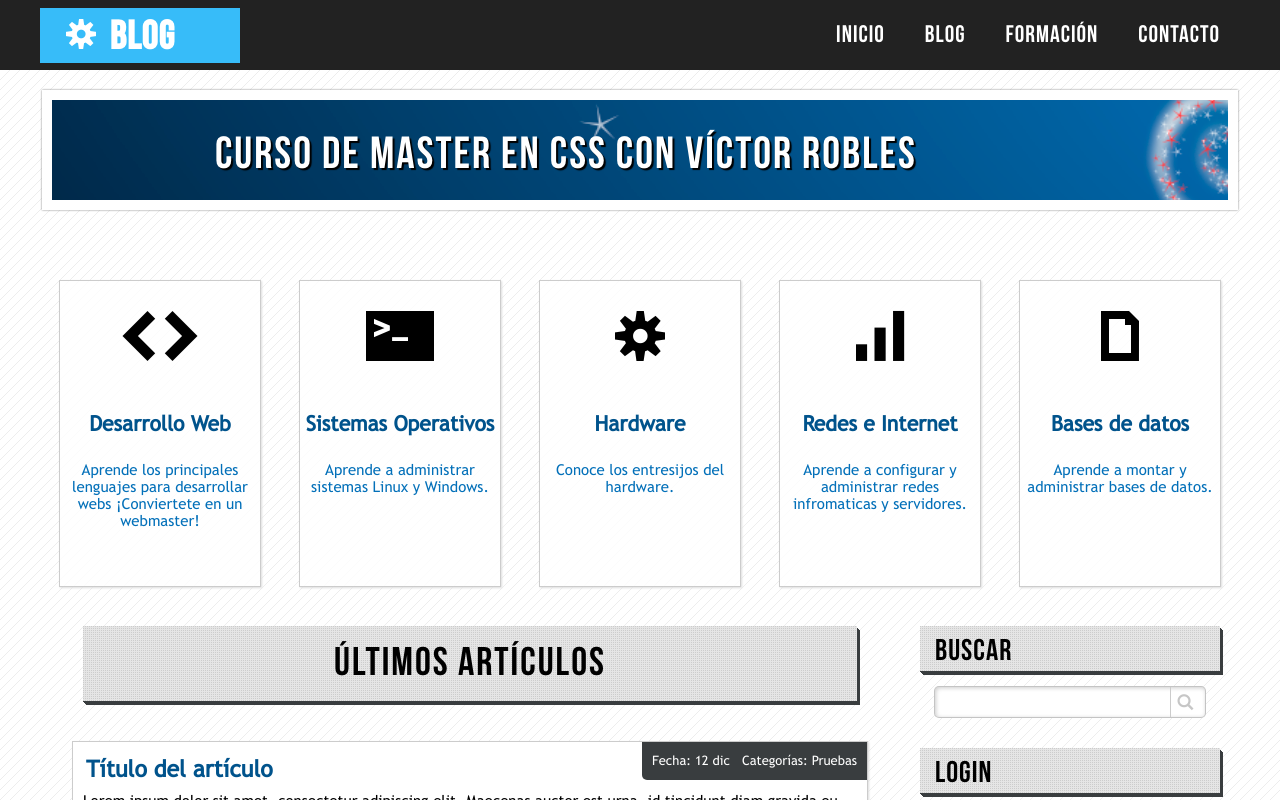
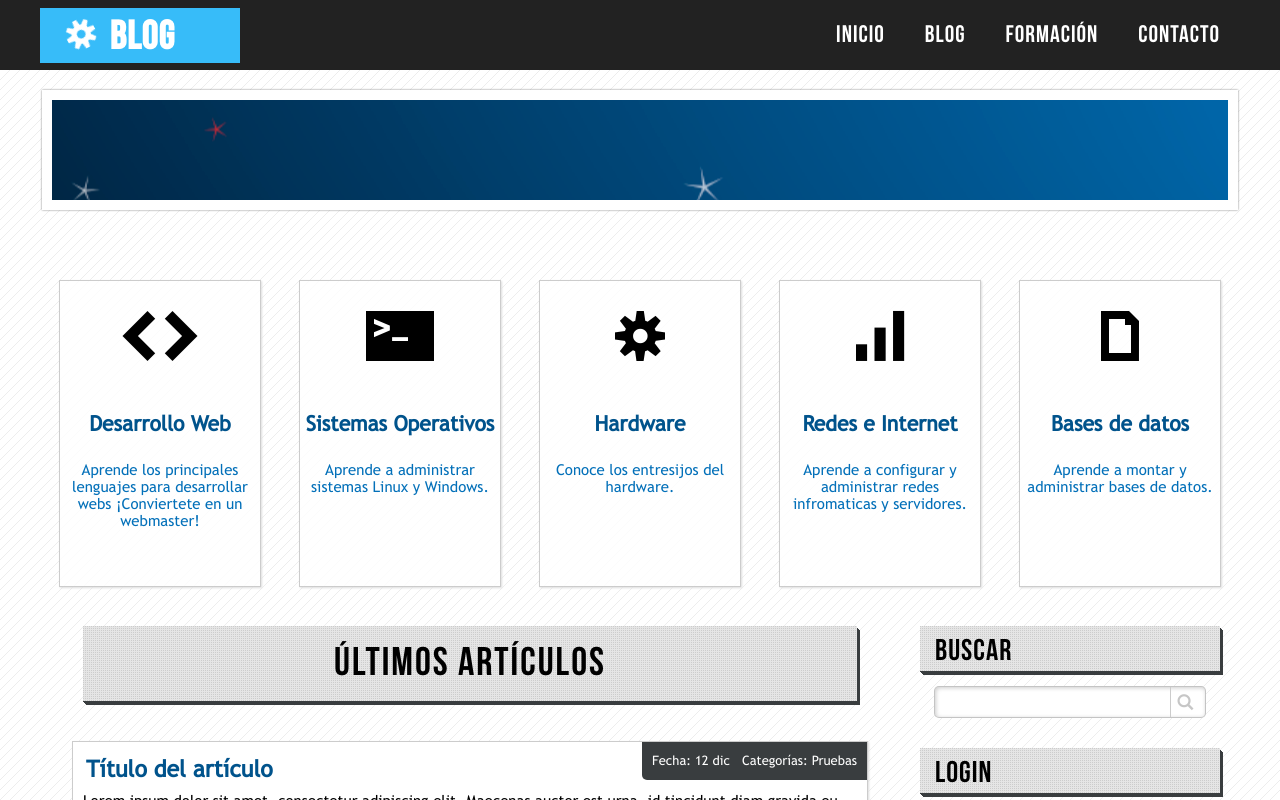
Before and after one commit to Melanialassia/Master-CSS-Responsive, a React (Vite) app: page / in a window 1280 px wide. Shown: the top 800 px of the page. Built offline with nearby package versions, Linux system fonts and the light colour scheme.

Commit message:
animacion en footer y banner

```diff
--- a/src/App.module.css
+++ b/src/App.module.css
@@ -63,6 +63,12 @@
   transition: all 300ms;
 }
 
+.logo:hover {
+  border-radius: 2px;
+  color: black;
+  background-color: #ccc;
+}
+
 .logo h3 {
   display: block;
   float: right;
@@ -72,12 +78,54 @@
   transition: all 300ms;
 }
 
+.logo:hover h3 {
+  animation: fromRight 300ms linear;
+}
+
+@keyframes fromRight {
+  from {
+    transform: translateX(200%);
+  }
+  to {
+    transform: translateX(0%);
+  }
+}
+
 .logo .gear {
   display: block;
   float: left;
   font-size: 30px;
   margin-top: 8px;
   margin-left: 26px;
+  animation-name: rotate-gear;
+  animation-duration: 2s;
+  animation-iteration-count: infinite;
+  animation-timing-function: linear; /*siempre tiene la misma velocidad*/
+}
+
+.logo:hover .gear {
+  animation: fromBellow 500ms linear;
+}
+
+@keyframes fromBellow {
+  0% {
+    transform: translateY(0%);
+  }
+  50% {
+    transform: translateY(200%);
+  }
+  100% {
+    transform: translateY(0%);
+  }
+}
+
+@keyframes rotate-gear {
+  from {
+    transform: rotateZ(0deg);
+  }
+  to {
+    transform: rotateZ(360deg);
+  }
 }
 
 .menu {
@@ -114,6 +162,17 @@
   background: url(assets/bakbaner.png);
   background-position: -250px -150px;
   margin: 20px auto;
+  animation: backBanner 10s linear;
+  overflow: hidden;
+}
+
+@keyframes backBanner {
+  0% {
+    background-position: 0px 0px;
+  }
+  100% {
+    background-position: -250px -150px;
+  }
 }
 
 .banner h1 {
@@ -126,6 +185,30 @@
   letter-spacing: 2px;
   margin: 27px auto;
   text-shadow: 2px 2px 1px black;
+  animation: showText 10s linear;
+}
+
+@keyframes showText {
+  0% {
+    transform: translateX(-600%) scale(5, 5);
+    opacity: 1;
+  }
+  50% {
+    transform: translateX(600%) scale(5, 5);
+    opacity: 1;
+  }
+  75% {
+    transform: translateX(600%) scale(5, 5);
+    text-shadow: none;
+    color: transparent;
+    opacity: 0;
+  }
+  100% {
+    transform: translateX(0%) scale(1, 1);
+    opacity: 1;
+    text-shadow: 2px 2px 1px black;
+    color: white;
+  }
 }
 
 /* CARTAS*/
@@ -482,7 +565,7 @@
   height: 40px;
 }
 
-.footer iframe{
+.footer iframe {
   width: 100%;
   height: 300px;
   margin-top: 10px;
@@ -491,10 +574,10 @@
   box-shadow: 0px 0px 5 px gray;
 }
 
-.footer img{
+.footer img {
   margin-bottom: 15px;
-  }
+}
 
-.browsers img{
+.browsers img {
   width: 45px;
 }
```
